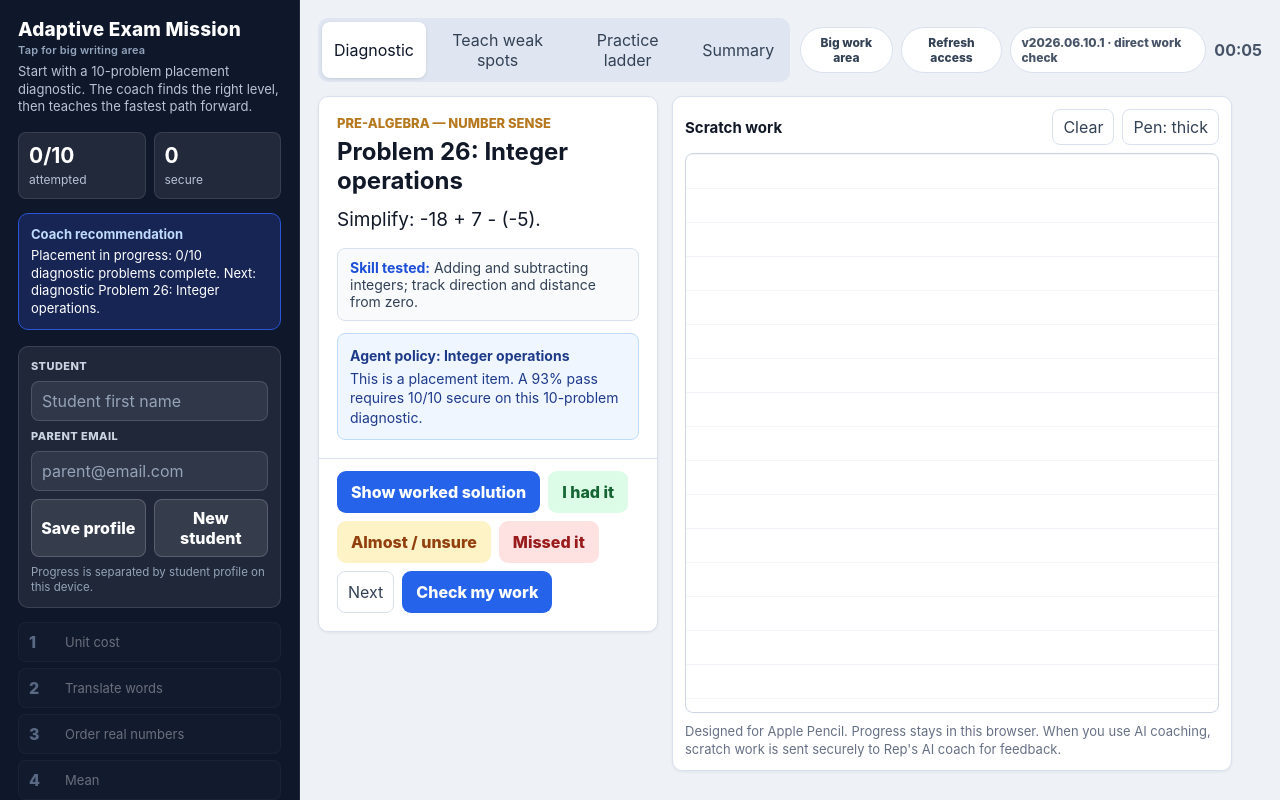
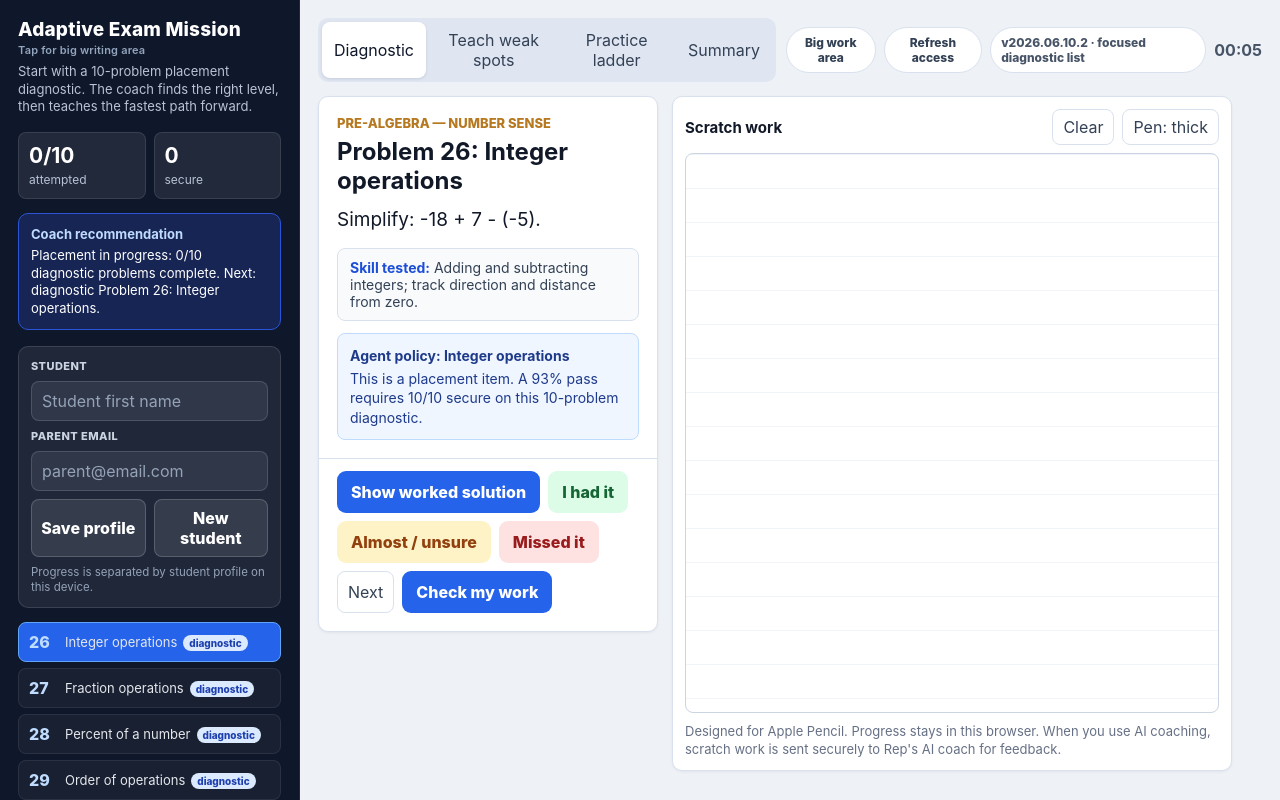
Before and after one commit to dobohler1/reps, a plain HTML site: page index.html in a window 1280 px wide. Drawn offline with nearby package versions, Linux system fonts and the light colour scheme.

Commit message:
Focus diagnostic sidebar on placement items

```diff
--- a/index.html
+++ b/index.html
@@ -252,7 +252,7 @@ canvas {
       <div class="topMeta">
         <button class="focusBtn" id="focusBtn">Big work area</button>
         <button class="focusBtn" id="refreshAccess">Refresh access</button>
-        <div class="buildInfo" id="buildInfo">v2026.06.10.1 · direct work check</div>
+        <div class="buildInfo" id="buildInfo">v2026.06.10.2 · focused diagnostic list</div>
         <div class="timer" id="timer">00:00</div>
       </div>
     </div>
@@ -882,11 +882,11 @@ const lessons = {
 
 function renderList(){
   const list = $("problemList");
-  list.innerHTML = problems.map(p => {
+  const items = visibleProblems();
+  list.innerHTML = items.map(p => {
     const g = state.grades[p.n];
-    const hidden = !visibleProblems().some(v => v.n === p.n);
     const cls = ["pbtn", p.n === state.current ? "active" : "", g ? "done" : "", g === "good" ? "good" : (g ? "bad" : "")].join(" ");
-    return `<button class="${cls}" data-n="${p.n}" style="${hidden ? 'opacity:.42' : ''}">
+    return `<button class="${cls}" data-n="${p.n}">
       <span class="pnum">${p.n}</span><span class="ptitle">${p.name}${isDiagnostic(p) ? '<span class="diagTag">diagnostic</span>' : ''}</span><span class="badge">${gradeLabel(g)}</span>
     </button>`;
   }).join("");
```
